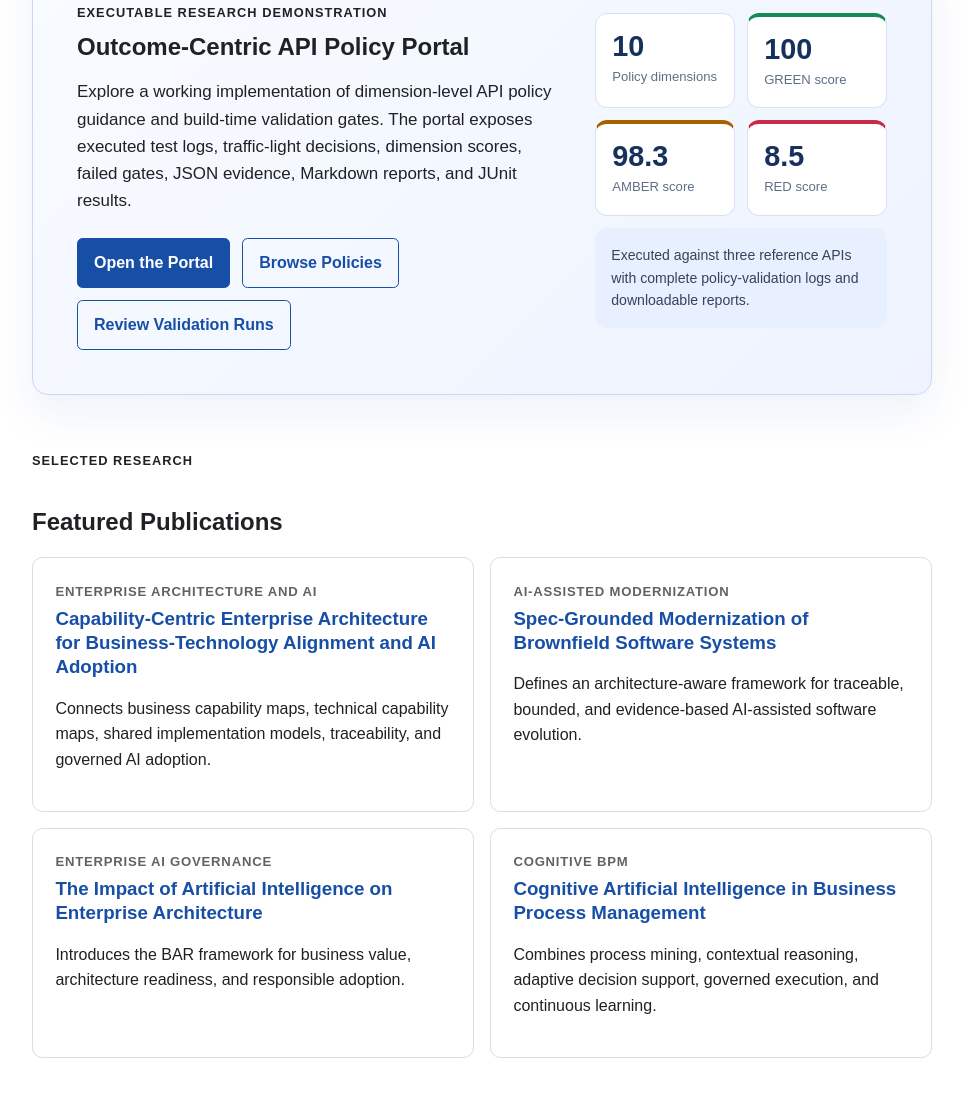
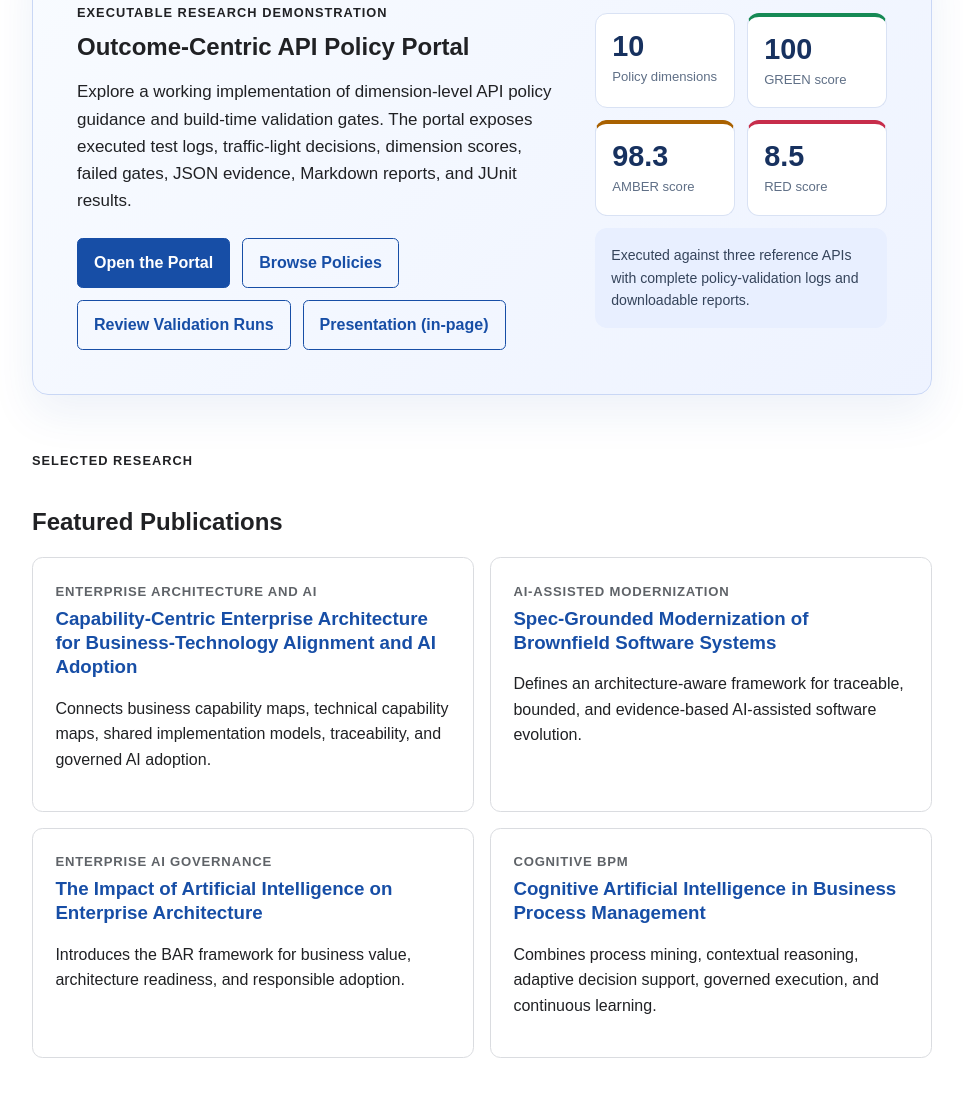
Before and after one commit to Bhagyesh-Chokhawala/bhagyesh-chokhawala.github.io, a plain HTML site: page index.html in a window 1280 px wide. Shown: the part 1225-2320 px from the top of the page, without its empty margins (158-1121 px from the left). Drawn offline with Linux system fonts and the light colour scheme.

Commit message:
integrated presentation at index page

```diff
--- a/index.html
+++ b/index.html
@@ -135,6 +135,7 @@
           <a class="button api-policy-primary" href="/api-policy-portal/">Open the Portal</a>
           <a class="button" href="/api-policy-portal/policies/">Browse Policies</a>
           <a class="button" href="/api-policy-portal/reports/">Review Validation Runs</a>
+          <a class="button" href="/publications/serp-26/presentation.html">Presentation (in-page)</a>
         </div>
       </div>
       <div class="api-policy-evidence" aria-label="API validation demonstration summary">
```
